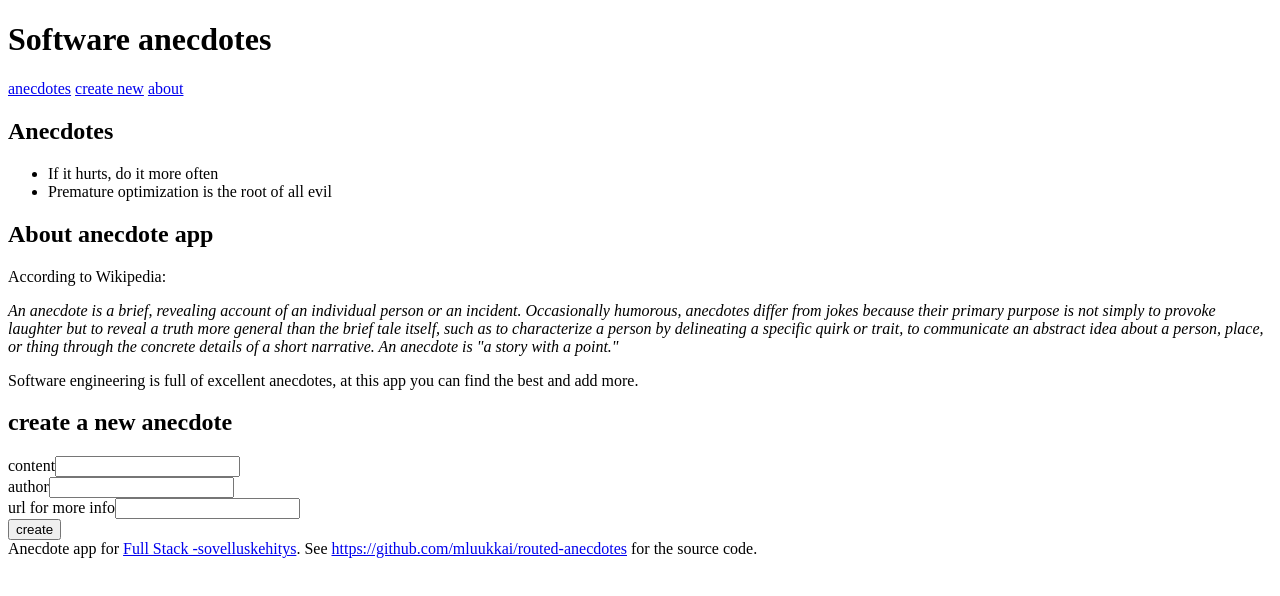
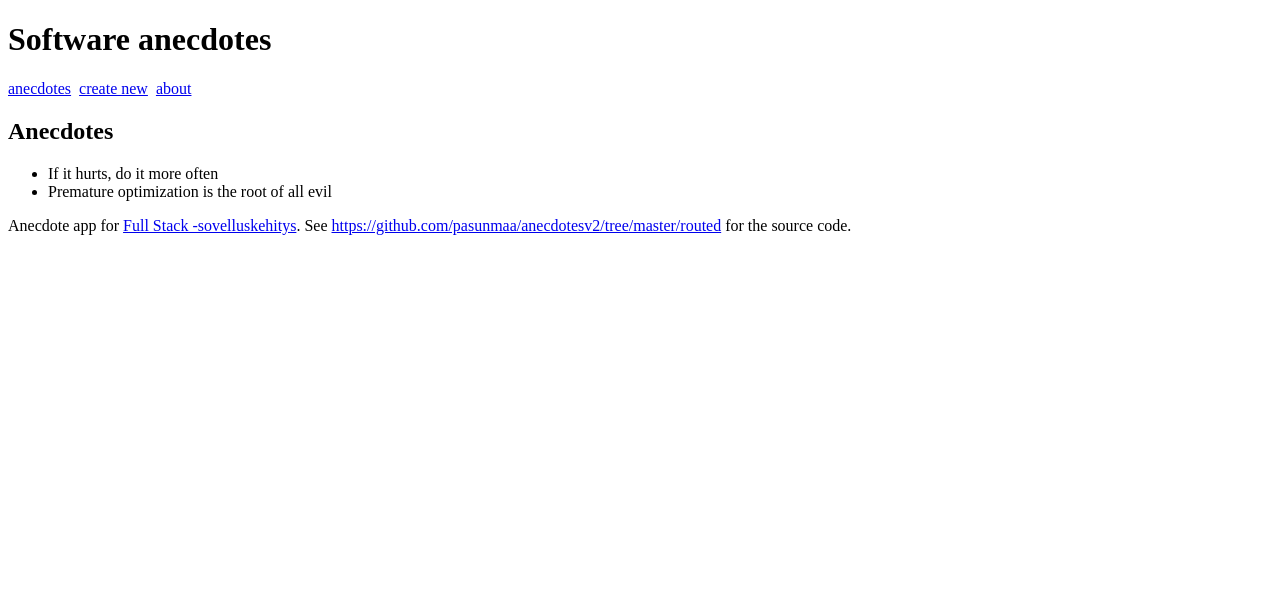
Before and after one commit to pasunmaa/anecdotesv2, a React (Create React App) app in the folder routed/: page / in a window 1280 px wide. Shown: the top 596 px of the page. Built offline with nearby package versions, Linux system fonts and the light colour scheme.

Commit message:
Tehtävä 6.16 valmis

```diff
--- a/routed/package.json
+++ b/routed/package.json
@@ -5,6 +5,7 @@
   "dependencies": {
     "react": "^16.2.0",
     "react-dom": "^16.2.0",
+    "react-router-dom": "^4.3.1",
     "react-scripts": "^1.1.4"
   },
   "scripts": {
--- a/routed/src/App.js
+++ b/routed/src/App.js
@@ -1,12 +1,13 @@
+import { BrowserRouter as Router, Route, Link } from 'react-router-dom'
 import React from 'react'
 
-const Menu = () => (
+/* const Menu = () => (
   <div>
     <a href='#'>anecdotes</a>&nbsp;
     <a href='#'>create new</a>&nbsp;
     <a href='#'>about</a>&nbsp;
   </div>
-)
+) */
 
 const AnecdoteList = ({ anecdotes }) => (
   <div>
@@ -35,7 +36,8 @@
   <div>
     Anecdote app for <a href='https://courses.helsinki.fi/fi/TKT21009/121540749'>Full Stack -sovelluskehitys</a>.
 
-    See <a href='https://github.com/mluukkai/routed-anecdotes'>https://github.com/mluukkai/routed-anecdotes</a> for the source code.
+    See <a href='https://github.com/pasunmaa/anecdotesv2/tree/master/routed'>
+      https://github.com/pasunmaa/anecdotesv2/tree/master/routed</a> for the source code.
   </div>
 )
 
@@ -139,14 +141,23 @@
     return (
       <div>
         <h1>Software anecdotes</h1>
-          <Menu />
-          <AnecdoteList anecdotes={this.state.anecdotes} />
-          <About />
-          <CreateNew addNew={this.addNew}/>
+        <Router>
+          <div>
+            <div>
+              <Link to="/">anecdotes</Link> &nbsp;
+              <Link to="/create">create new</Link> &nbsp;
+              <Link to="/about">about</Link>
+            </div>
+            <Route exact path="/" render={() =>
+              <AnecdoteList anecdotes={this.state.anecdotes} />} />
+            <Route path="/create" render={() => <CreateNew addNew={this.addNew} />} />
+            <Route path="/about" render={() => <About />} />
+          </div>
+        </Router>
         <Footer />
       </div>
-    );
+    )
   }
 }
 
-export default App;
+export default App
```
Also changed, not shown: 1 other file (tests, documents, lock files or other folders).
